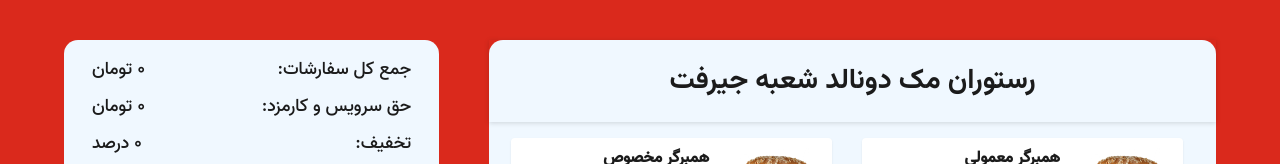
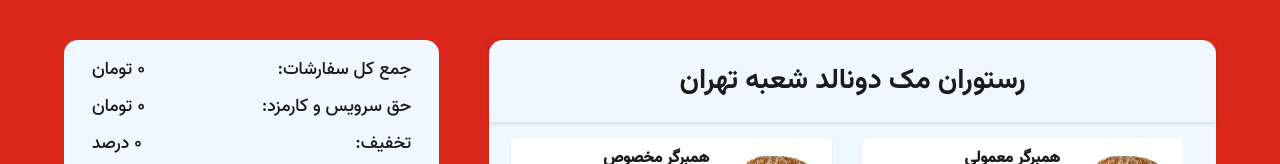
Before and after one commit to omidfa123/restaurant, a website: page Index.html in a window 1280 px wide. Shown: the top 164 px of the page. Drawn offline with nearby package versions, Linux system fonts and the light colour scheme.

Commit message:
Index to index

```diff
--- a/Index.html
+++ b/Index.html
@@ -11,7 +11,7 @@
   <body class="d-flex align-center justify-center">
     <main class="main d-flex gap-5 align-start">
       <section class="section-menu">
-        <h1 class="section-menu__heading">رستوران مک دونالد شعبه جیرفت</h1>
+        <h1 class="section-menu__heading">رستوران مک دونالد شعبه تهران</h1>
         <div class="products d-flex gap-3"></div>
       </section>
       <section class="section-card">
```
